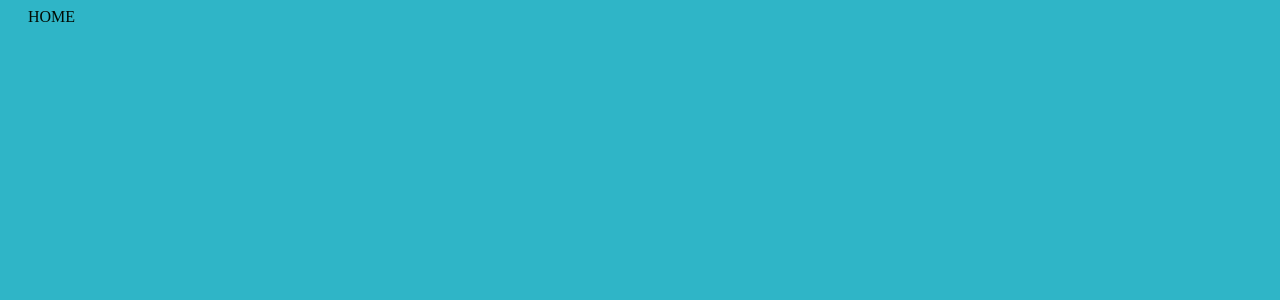
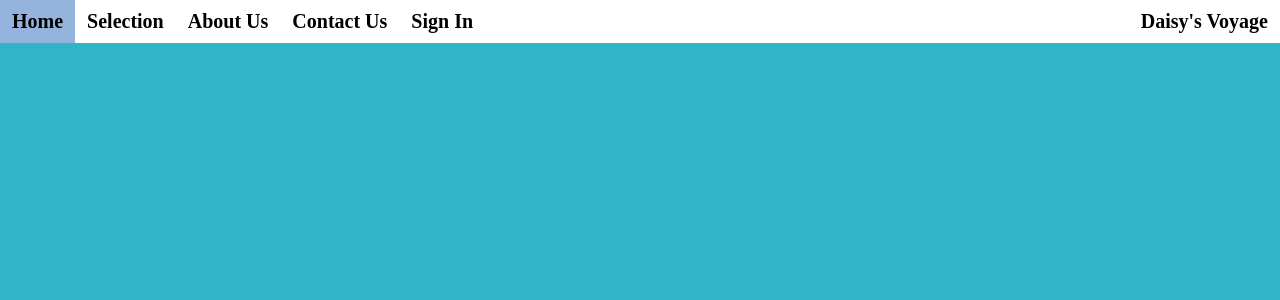
Before and after one commit to Brev860/AFS-220, a Django app: page / in a window 1280 px wide. Before the commit the part shown is almost empty. Shown: the top 300 px of the page. Run offline with Django 3.2, Linux system fonts and the light colour scheme.

Commit message:
navbar work

```diff
--- a/week 2/capstone/capstone/settings.py
+++ b/week 2/capstone/capstone/settings.py
@@ -120,5 +120,6 @@
 # https://docs.djangoproject.com/en/3.1/howto/static-files/
 
 STATIC_URL = '/static/'
+STATICFILES_DIRS = [os.path.join(BASE_DIR, 'capstone/static/')]
 
 # LOGIN_REDIRECT_URL = ''
--- /dev/null
+++ b/week 2/capstone/capstone/static/mystyle.css
@@ -0,0 +1,35 @@
+body {
+    background-color:rgb(47, 181, 199);
+    /* This makes it so that the navbar is flush against the edges. */
+    padding: 0px;
+    margin:0px;
+  }
+
+  /* div {
+    color: rgb(1, 10, 2);
+    margin-left: 20px;
+  } */
+
+  #nav{
+    background-color: white;
+    font-size: 20px;
+    overflow: hidden;
+    font-weight: 600;
+  }
+  #nav>span {
+    float: right;
+    padding: 10px 12px;
+  }
+  #nav>a {
+    float: left;
+    padding: 10px 12px;
+    text-decoration: none;
+    color: black;
+  }
+  /* Current page */
+  #nav>a.active {
+    background-color: rgb(0, 110, 255);
+  }
+  #nav>a:hover{
+    background-color:rgba(2, 77, 175, 0.418);
+  }
--- a/week 2/capstone/capstone/templates/home.html
+++ b/week 2/capstone/capstone/templates/home.html
@@ -1,13 +1,25 @@
 <!DOCTYPE html>
 
 <html>
-<head><link rel="stylesheet" href="mystyle.css">
+  <head>
+    {% load static %}
+    <link type="text/css" rel="stylesheet" href="{% static 'mystyle.css' %}" />
   </head>
   <title>Login Screen</title>
 
   <body>
+     <!-- Stylings I put in are just placeholders. Feel free to modify. -->
+     <nav id="nav">
+        <!-- I wanted some sort of name as a placeholder for the moment. This is my dog's name, haha. -->
+      <span>Daisy's Voyage</span>
+      <a href="#" class="active">Home</a>
+      <a href="#">Selection</a>
+      <a href="#">About Us</a>
+      <a href="#">Contact Us</a>
+      <!-- My thought here is that instead of having a registration link we have a sign in link and then on the sign in page we create another link that leads to registration if the user doesn't have an account -->
+      <a href="#">Sign In</a>
+    </nav>
     <div>
-        HOME
 
     </div>
   </body>
--- a/week 2/capstone/capstone/templates/mystyle.css
+++ /dev/null
@@ -1,8 +0,0 @@
-body {
-    background-color:rgb(47, 181, 199);
-  }
-
-  div {
-    color: rgb(1, 10, 2);
-    margin-left: 20px;
-  }
```
Lines whose indentation alone changed are shown as unchanged.
